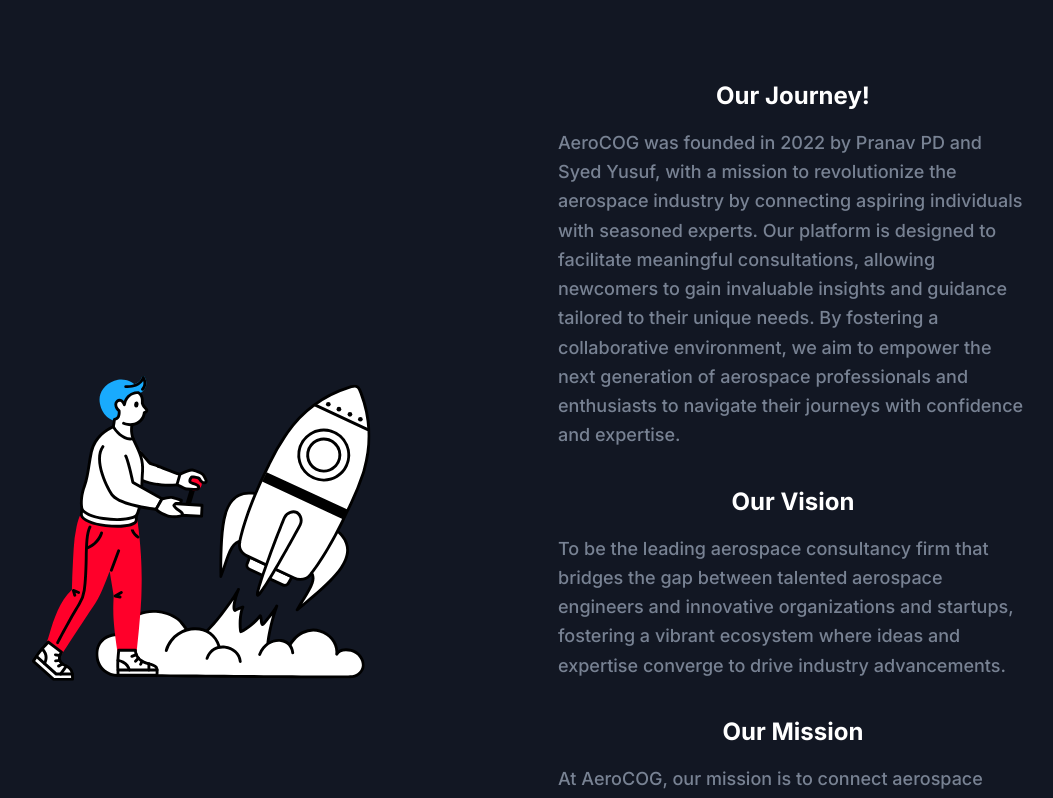
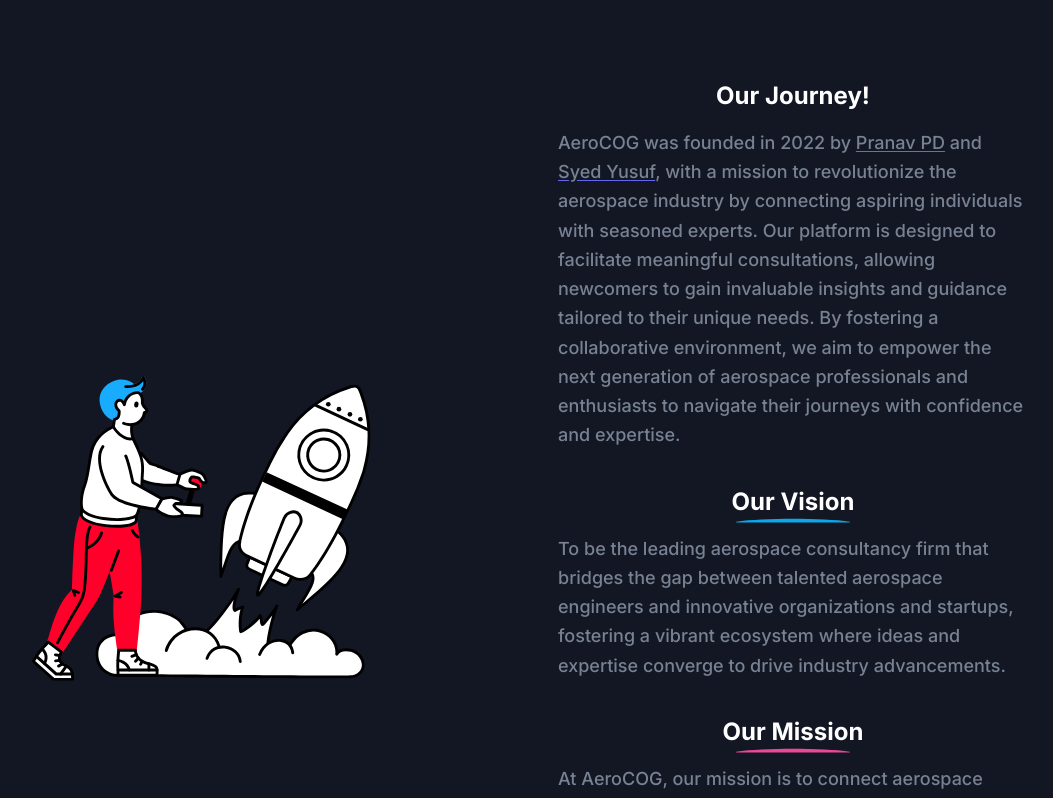
Before and after one commit to ali07ali07/AeroCOG, a Next.js app: page /about in a window 1280 px wide. Shown: the part 1200-1998 px from the top of the page, without its empty margins (98-1151 px from the left). Built offline with nearby package versions, Linux system fonts and the light colour scheme; no server answers.

Commit message:
TExt Decor v2.1.1

```diff
--- a/src/components/About/AboutSectionTwo.tsx
+++ b/src/components/About/AboutSectionTwo.tsx
@@ -6,7 +6,7 @@
       <SEO
         title="About Page for Aerocog"
         description="This is the about page for Aerocog, Aerocog is an consulting servive provider for aerospace industry"
-    keywords= "Aerospace, Aerocog, Consulting, Aerospace consulting, Aerocog consulting, Experts, Aerospace experts, Phd experts, Aerospace Phd experts, Aerospace industry, Aerospace industry experts, Aerospace industry consulting, Aerospace industry consulting experts, Aerospace industry consulting services, Aerospace industry consulting services"
+        keywords="Aerospace, Aerocog, Consulting, Aerospace consulting, Aerocog consulting, Experts, Aerospace experts, Phd experts, Aerospace Phd experts, Aerospace industry, Aerospace industry experts, Aerospace industry consulting, Aerospace industry consulting experts, Aerospace industry consulting services, Aerospace industry consulting services"
       />
       <section className="py-16 md:py-20 lg:py-28">
         <div className="container">
@@ -37,14 +37,22 @@
                     Our Journey!
                   </h3>
                   <p className="text-base font-medium leading-relaxed text-body-color sm:text-lg sm:leading-relaxed">
-                  AeroCOG was founded in 2022 by Pranav PD and Syed Yusuf, with a mission to revolutionize the aerospace industry by connecting aspiring individuals with seasoned experts.
+                    AeroCOG was founded in 2022 by <a className="underline decoration-indigo-500 underline-offset-2">Pranav PD</a>  and <a className="underline decoration-indigo-500 underline-offset-2"> Syed Yusuf</a>, with a mission to revolutionize the aerospace industry by connecting aspiring individuals with seasoned experts.
                     Our platform is designed to facilitate meaningful consultations, allowing newcomers to gain invaluable insights and guidance tailored to their unique needs.
                     By fostering a collaborative environment, we aim to empower the next generation of aerospace professionals and enthusiasts to navigate their journeys with confidence and expertise.
                   </p>
                 </div>
                 <div className="mb-9">
-                <h3 className="mb-4 text-xl font-bold text-black dark:text-white sm:text-2xl lg:text-xl xl:text-2xl">
+                  <h3 className="mb-4 text-xl font-bold text-black dark:text-white sm:text-2xl lg:text-xl xl:text-2xl relative">
                     Our Vision
+                    <svg
+                      xmlns="http://www.w3.org/2000/svg"
+                      viewBox="0 0 120 20"
+                      className="absolute bottom-[-5px] left-1/2 w-[25%] h-[0.4em] fill-sky-500 -translate-x-1/2"
+                      preserveAspectRatio="none"
+                    >
+                      <path d="M2,18 C30,10 90,10 118,18 L118,20 L2,20 Z" />
+                    </svg>
                   </h3>
                   <p className="text-base font-medium leading-relaxed text-body-color sm:text-lg sm:leading-relaxed">
                     To be the leading aerospace consultancy firm that bridges the gap between talented aerospace engineers and innovative organizations and startups,
@@ -52,9 +60,18 @@
                   </p>
                 </div>
                 <div className="mb-1">
-                <h3 className="mb-4 text-xl font-bold text-black dark:text-white sm:text-2xl lg:text-xl xl:text-2xl">
+                  <h3 className="mb-4 text-xl font-bold text-black dark:text-white sm:text-2xl lg:text-xl xl:text-2xl relative">
                     Our Mission
+                    <svg
+                      xmlns="http://www.w3.org/2000/svg"
+                      viewBox="0 0 120 20"
+                      className="absolute bottom-[-5px] left-1/2 w-[25%] h-[0.4em] fill-pink-500 -translate-x-1/2"
+                      preserveAspectRatio="none"
+                    >
+                      <path d="M2,18 C30,10 90,10 118,18 L118,20 L2,20 Z" />
+                    </svg>
                   </h3>
+
                   <p className="text-base font-medium leading-relaxed text-body-color sm:text-lg sm:leading-relaxed">
                     At AeroCOG, our mission is to connect aerospace engineers with organizations and startups, providing them with the tools,
                     resources, and support needed to thrive in a rapidly evolving industry. We are dedicated to facilitating meaningful collaborations that inspire innovation, enhance knowledge sharing,
--- a/src/components/Hero/index.tsx
+++ b/src/components/Hero/index.tsx
@@ -17,9 +17,24 @@
           <div className="-mx-4 flex flex-wrap">
             <div className="w-full px-4">
               <div className="mx-auto max-w-[800px] text-center">
+
                 <h1 className="mb-5 text-3xl font-bold leading-tight text-black dark:text-white sm:text-4xl sm:leading-tight md:text-5xl md:leading-tight">
-                  Bridging expertise and vision in aerospace
+                  Bridging expertise and vision in{" "}
+                  <span className="relative inline-block group">
+                    aerospace
+                    <svg
+                      xmlns="http://www.w3.org/2000/svg"
+                      viewBox="0 0 120 20"
+                      className="absolute bottom-0 left-0 w-full h-[0.35em] fill-current text-blue-500 group-hover:text-red-500 transition-colors duration-300"
+                      preserveAspectRatio="none"
+                    >
+                      <path d="M2,18 C30,10 90,10 118,18 L118,20 L2,20 Z" />
+                    </svg>
+                  </span>
+
                 </h1>
+
+
                 <p className="mb-12 text-base !leading-relaxed text-body-color dark:text-body-color-dark sm:text-lg md:text-xl">
                   We&apos;re here to bridge the gap between aerospace experts and early-stage startups. aerocog connects innovative startups with seasoned professionals for mentorship, technical guidance and idea validation, helping fresh ideas take flight.
                 </p>
--- a/tailwind.config.js
+++ b/tailwind.config.js
@@ -14,6 +14,19 @@
       padding: "1rem",
     },
 
+    theme: {
+      extend: {
+        keyframes: {
+          draw: {
+            '0%': { strokeDasharray: '0 120' },
+            '100%': { strokeDasharray: '120 120' },
+          },
+        },
+        animation: {
+          draw: 'draw 1s ease-out forwards',
+        },
+      },
+    },
     screens: {
       xs: "450px",
       // => @media (min-width: 450px) { ... }
```
Lines whose indentation alone changed are shown as unchanged.
